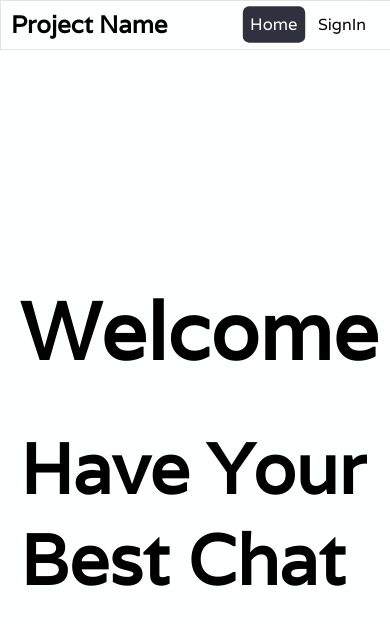
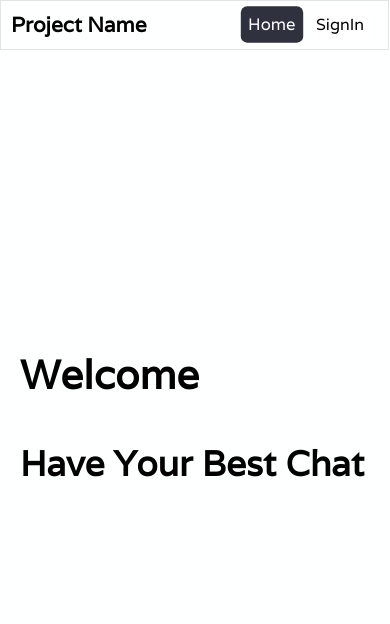
Before and after one commit to anish0103/mern-chat-frontend, a React (Create React App) app: page / in a window 390 px wide. Shown: the top 624 px of the page. Built offline with nearby package versions, Linux system fonts and the light colour scheme.

Commit message:
Responsive CSS, Redirect File Added

```diff
--- a/src/App.css
+++ b/src/App.css
@@ -27,3 +27,48 @@
     background-color: #2f313e;
     border-radius: 20px;
 }
+
+@media screen and (max-width:450px) {
+    .app-userlist {
+        height: 84vh;
+        width: 100%;
+    }
+
+    .app-container {
+        height: 84vh;
+    }
+
+    .app-chatcontainer {
+        position: relative;
+    }
+
+    .app-userlist .userlist-form {
+        left: 11%;
+        bottom: 30%;
+    }
+
+    .app-userlist #addbutton {
+        width: 19%;
+        height: 65%;
+    }
+
+    .app-chatcontainer .sendbutton-container {
+        width: 25%;
+    }
+
+    .app-chatcontainer .chathome-maincontainer {
+        display: none;
+    }
+
+    .app-chatcontainer .chatcontainer-maincontainer {
+        position: absolute;
+        top: 0;
+        left: 0;
+        z-index: 100;
+        height: 84vh;
+    }
+
+    .app-chatcontainer .chatcontainer-nameuser {
+        background-color: white;
+    }
+}
--- a/src/Components/Navigation/Header.css
+++ b/src/Components/Navigation/Header.css
@@ -10,6 +10,10 @@
 .header-projectname {
     width: 50%;
     padding: 10px;
+}
+
+.header-projectname h2 {
+    font-size: 1.5em;
 }
 
 .header-button {
@@ -33,3 +37,13 @@
 .header-button a:hover {
     transform: scale(1.06);
 }
+
+@media screen and (max-width:450px) {
+    .header-projectname h2 {
+        font-size: 1.3em;
+    }
+
+    .header-maincontainer {
+        width: 99.25%;
+    }
+}
--- a/src/Components/Pages/HomePage.css
+++ b/src/Components/Pages/HomePage.css
@@ -16,5 +16,19 @@
 .homepage-besttext {
     padding: 20px;
     font-size: 60px;
+}
+
+@media screen and (max-width:450px) {
+    .homepage-welcometext {
+        font-size: 20px;
+    }
+
+    .homepage-besttext {
+        font-size: 30px;
+    }
+
+    .homepage-maincontainer {
+        height: 87vh;
+    }
 
 }
--- a/src/Components/Pages/LoginPage.css
+++ b/src/Components/Pages/LoginPage.css
@@ -59,3 +59,21 @@
 .formcontainer button:hover {
     color: #000000;
 }
+
+@media screen and (max-width:450px) {
+    .formcontainer form {
+        width: 300px;
+    }
+
+    .formcontainer form input {
+        width: 80%;
+    }
+
+    .formcontainer label {
+        width: 83%;
+    }
+
+    .contact-formcontainer {
+        height: 87vh;
+    }
+}
```
Also changed, not shown: 1 other file (tests, documents, lock files or other folders).
